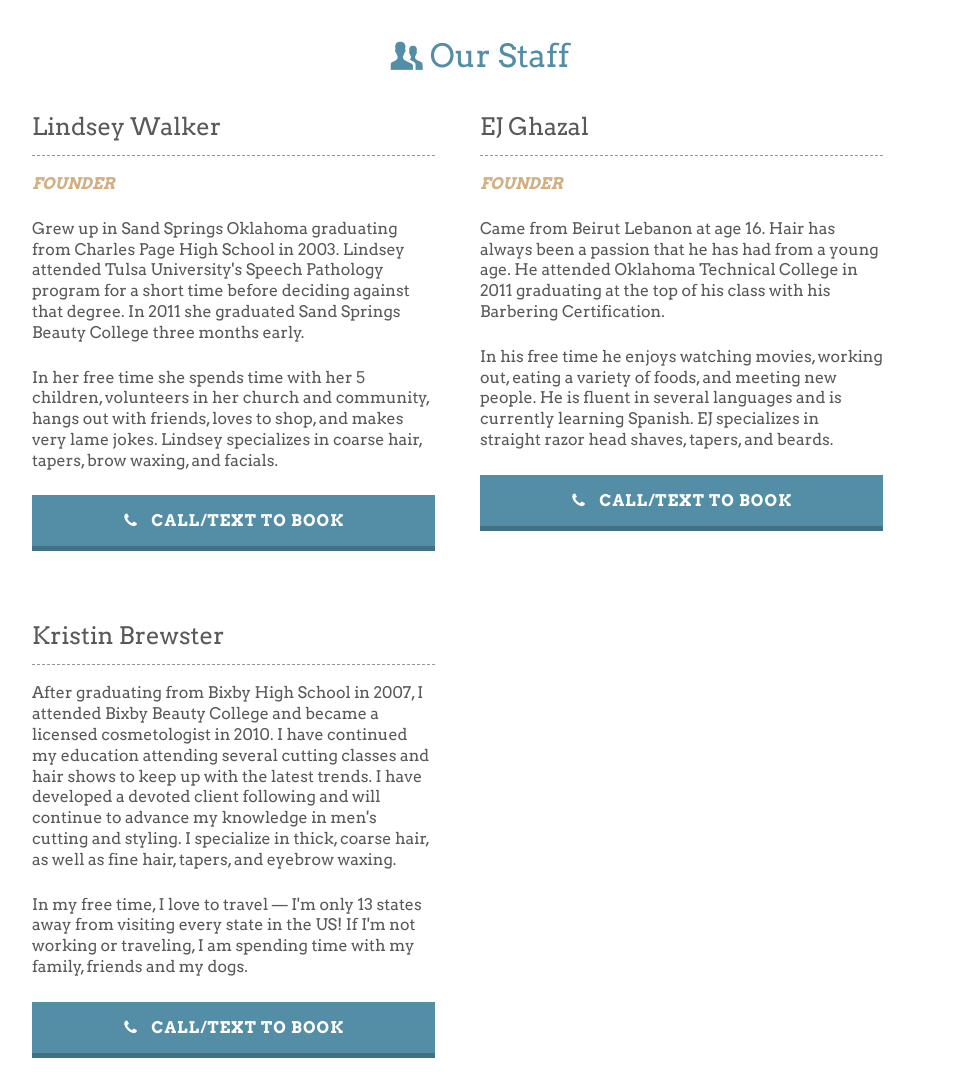
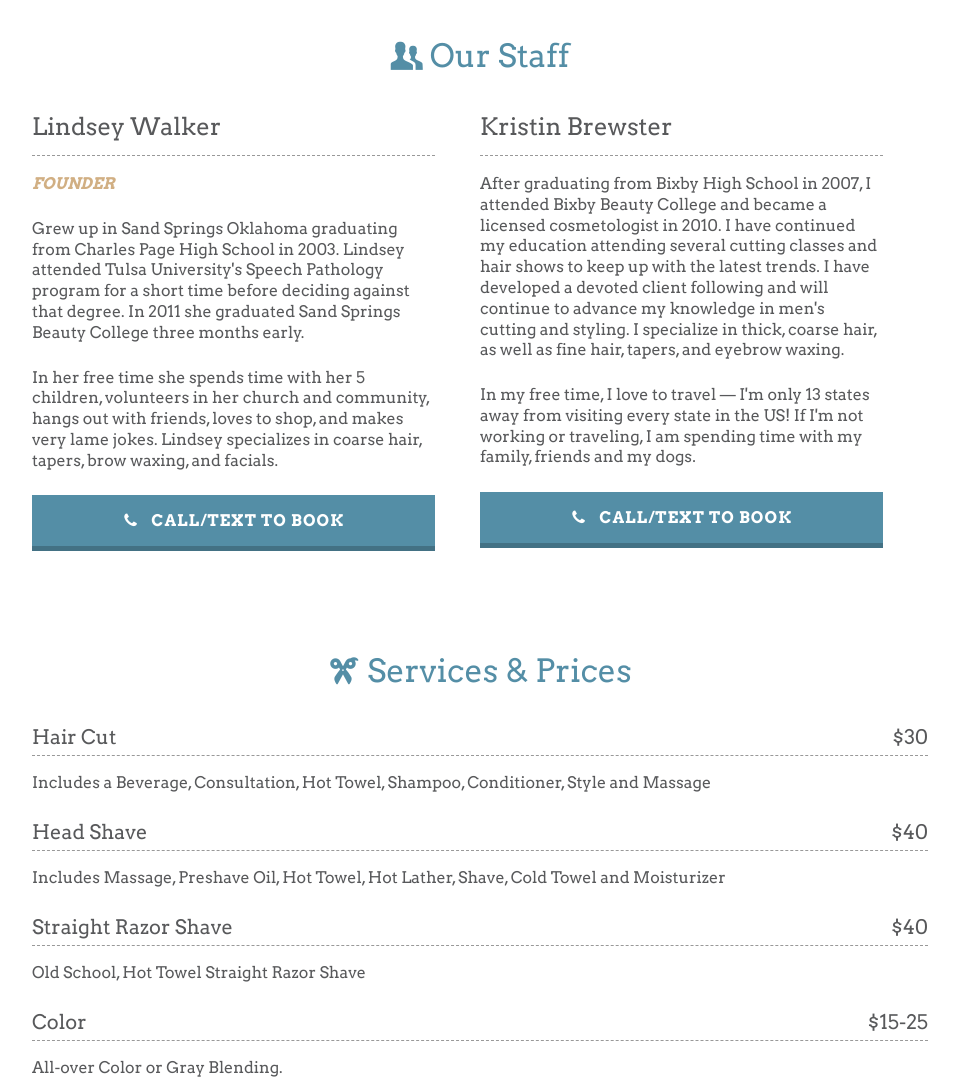
Before and after one commit to tulsamensshop/website, a website: page index.html in a window 1280 px wide. Shown: the part 886-1969 px from the top of the page, without its empty margins (160-1119 px from the left). Drawn offline with nearby package versions, Linux system fonts and the light colour scheme.

Commit message:
Updated team info

```diff
--- a/index.html
+++ b/index.html
@@ -73,17 +73,6 @@
                             </a>
                         </div>
                         <div class="half right">
-                            <h3>EJ Ghazal</h3>
-                            <div class="bio-wrapper">
-                                <p><em>Founder</em></p>
-                                <p>Came from Beirut Lebanon at age 16. Hair has always been a passion that he has had from a young age. He attended Oklahoma Technical College in 2011 graduating at the top of his class with his Barbering Certification.</p>
-                                <p>In his free time he enjoys watching movies, working out, eating a variety of foods, and meeting new people. He is fluent in several languages and is currently learning Spanish. EJ specializes in straight razor head shaves, tapers, and&nbsp;beards.</p>
-                                </div>
-                            <a href="tel:5393027146" class="button telephone js-telephone tooltip"><i class="icon-phone"></i> Call/Text to Book
-                              <span class="tooltiptext">Leave a voicemail and I will respond shortly!</span></a>
-                            <!-- <a href="mailto:ejbarber@live.com?subject=TMS.com Appointment Booking Request" class="button"><i class="icon-mail"></i> Book By Email</a> -->
-                        </div>
-                        <div class="half">
                             <h3>Kristin Brewster</h3>
                             <div class="bio-wrapper">
                                 <p>After graduating from Bixby High School in 2007, I attended Bixby Beauty College and became a licensed cosmetologist in 2010.  I have continued my education attending several cutting classes and hair shows to keep up with the latest trends. I have developed a devoted client following and will continue to advance my knowledge in men's cutting and styling. I specialize in thick, coarse hair, as well as fine hair, tapers, and eyebrow waxing.</p>
```
